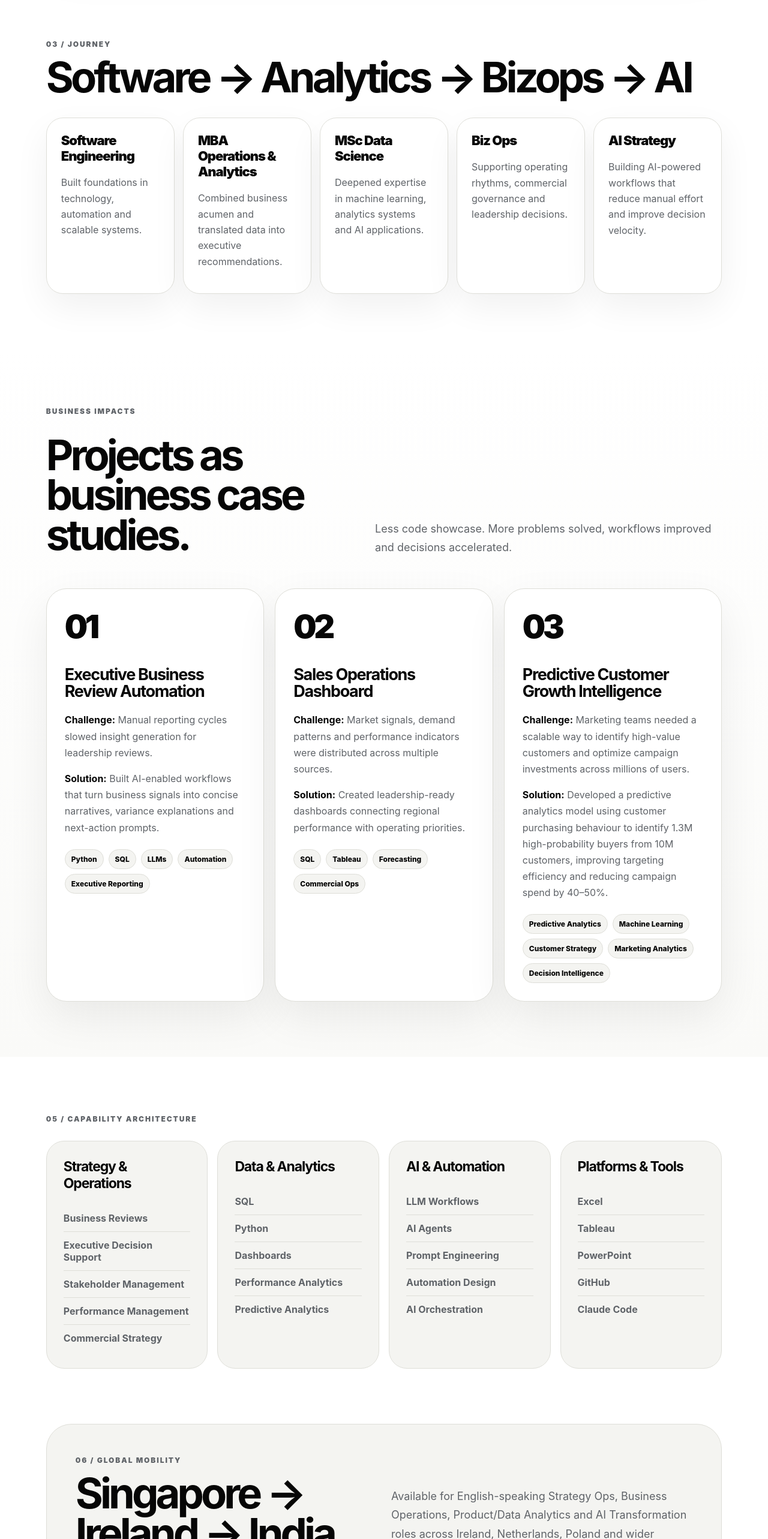
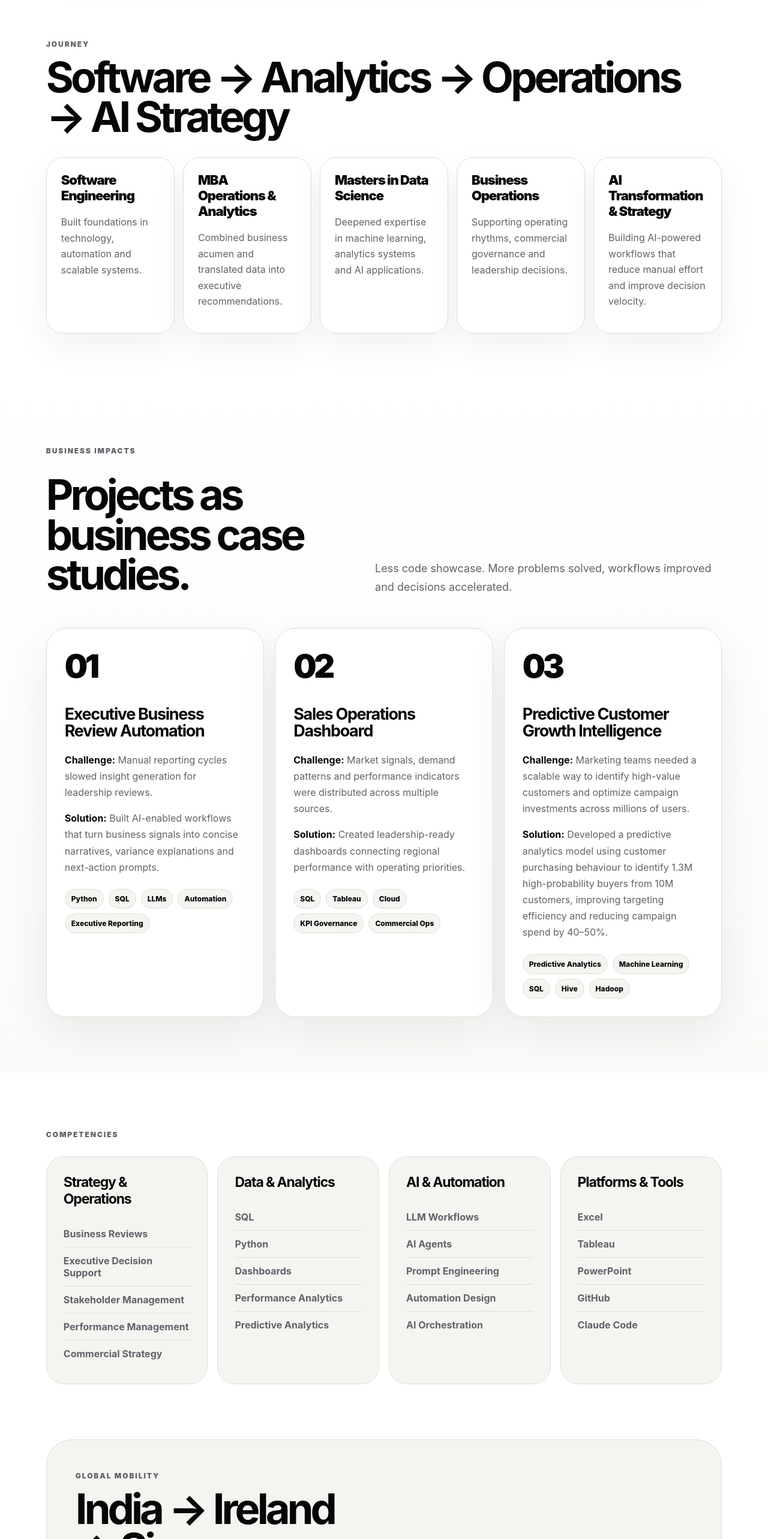
Before and after one commit to i-am-lucifer/My_Portfolio, a Next.js app: page / in a window 1280 px wide. Shown: the part 2816-5382 px from the top of the page at 60% size. Built offline with nearby package versions, Linux system fonts and the light colour scheme.

Commit message:
Update page.jsx

```diff
--- a/app/page.jsx
+++ b/app/page.jsx
@@ -26,14 +26,14 @@ const projects = [
     title: 'Sales Operations Dashboard',
     challenge: 'Market signals, demand patterns and performance indicators were distributed across multiple sources.',
     solution: 'Created leadership-ready dashboards connecting regional performance with operating priorities.',
-    stack: ['SQL', 'Tableau', 'Forecasting', 'Commercial Ops'],
+    stack: ['SQL', 'Tableau', 'Cloud', 'KPI Governance', 'Commercial Ops'],
   },
   {
     number: '03',
     title: 'Predictive Customer Growth Intelligence',
     challenge: 'Marketing teams needed a scalable way to identify high-value customers and optimize campaign investments across millions of users.',
     solution: 'Developed a predictive analytics model using customer purchasing behaviour to identify 1.3M high-probability buyers from 10M customers, improving targeting efficiency and reducing campaign spend by 40–50%.',
-    stack: ['Predictive Analytics', 'Machine Learning', 'Customer Strategy', 'Marketing Analytics', 'Decision Intelligence'
+    stack: ['Predictive Analytics', 'Machine Learning', 'SQL', 'Hive', 'Hadoop'
   ],
   },
 ];
@@ -41,9 +41,9 @@ const projects = [
 const journey = [
   ['Software Engineering', 'Built foundations in technology, automation and scalable systems.'],
   ['MBA Operations & Analytics', 'Combined business acumen and translated data into executive recommendations.'],
-  ['MSc Data Science','Deepened expertise in machine learning, analytics systems and AI applications.'],
-  ['Biz Ops', 'Supporting operating rhythms, commercial governance and leadership decisions.'],
-  ['AI Strategy', 'Building AI-powered workflows that reduce manual effort and improve decision velocity.'],
+  ['Masters in Data Science','Deepened expertise in machine learning, analytics systems and AI applications.'],
+  ['Business Operations', 'Supporting operating rhythms, commercial governance and leadership decisions.'],
+  ['AI Transformation & Strategy', 'Building AI-powered workflows that reduce manual effort and improve decision velocity.'],
 ];
 
 const skills = [
@@ -137,8 +137,8 @@ export default function Home() {
       </section>
 
       <section className="section timelineSection">
-        <div className="sectionLabel">03 / Journey</div>
-        <h2>Software → Analytics → Bizops → AI </h2>
+        <div className="sectionLabel">Journey</div>
+        <h2>Software → Analytics → Operations → AI Strategy</h2>
         <div className="timeline">
           {journey.map(([title, text]) => (
             <article className="timelineItem" key={title}>
@@ -171,7 +171,7 @@ export default function Home() {
       </section>
 
       <section id="skills" className="section skills">
-        <div className="sectionLabel">05 / Capability architecture</div>
+        <div className="sectionLabel">Competencies</div>
         <div className="skillsGrid">
           {skills.map(([group, items]) => (
             <div className="skillCard" key={group}>
@@ -184,18 +184,18 @@ export default function Home() {
 
       <section className="section mobility">
         <div>
-          <div className="sectionLabel">06 / Global mobility</div>
-          <h2>Singapore → Ireland → India → Europe</h2>
+          <div className="sectionLabel">Global mobility</div>
+          <h2>India → Ireland → Singapore</h2>
         </div>
-        <p>Available for English-speaking Strategy Ops, Business Operations, Product/Data Analytics and AI Transformation roles across Ireland, Netherlands, Poland and wider Europe.</p>
+        <p> </p>
       </section>
 
       <section id="contact" className="section contact">
-        <p className="kicker">Phase 2: analytics enabled</p>
-        <h2>Let’s build smarter business operations.</h2>
-        <p>Open to conversations with strategy, operations, product, data and AI transformation teams.</p>
+        <p className="kicker"></p>
+        <h2>Let’s build smarter businesses.</h2>
+        <p>Open to conversations with Strategy, Operations, Product, Data and AI Transformation teams.</p>
         <div className="ctaRow center">
-          <a className="button primary" href="mailto:your.email@example.com" data-track="click_email">Email me</a>
+          <a className="button primary" href="mailto:messagelogesh@gmail.com" data-track="click_email">Email me</a>
           <a className="button secondary" href="https://www.linkedin.com/in/logeshwaran-inbaraj/" data-track="click_linkedin">LinkedIn</a>
         </div>
       </section>
```
